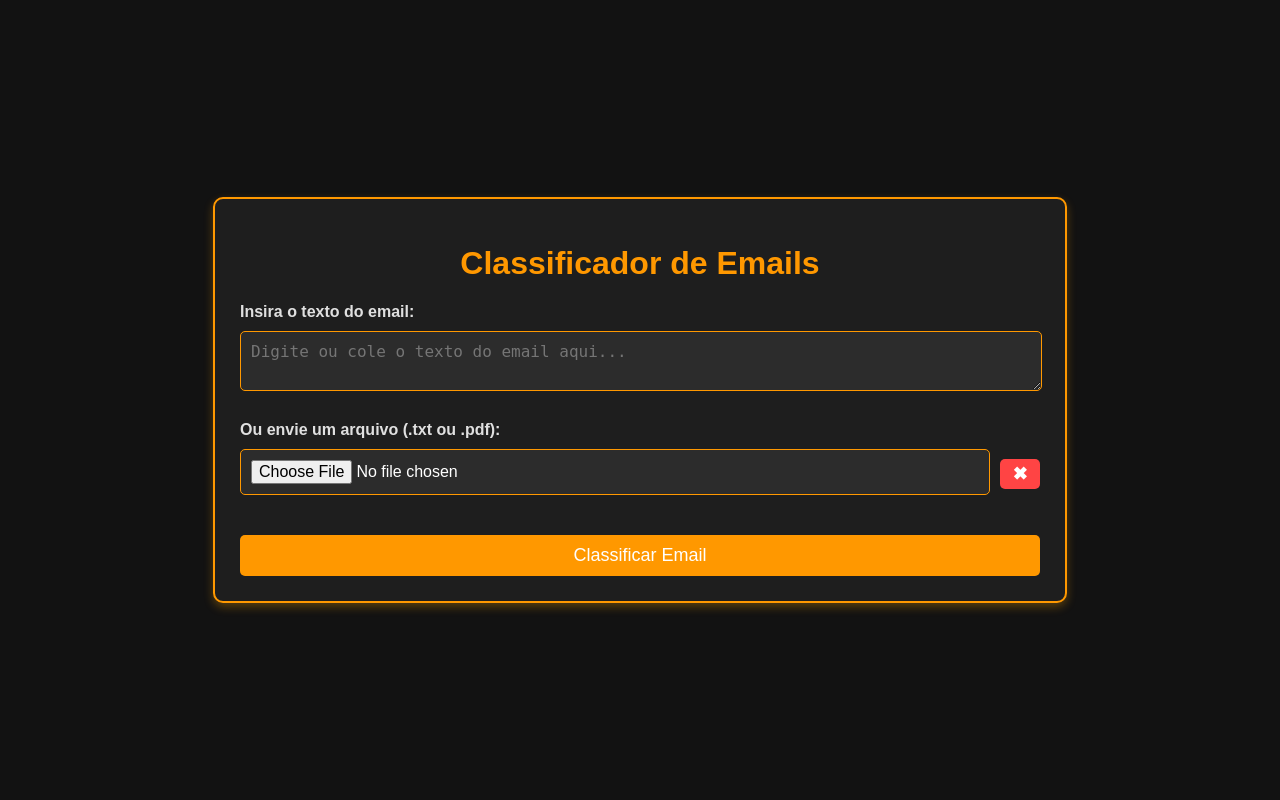
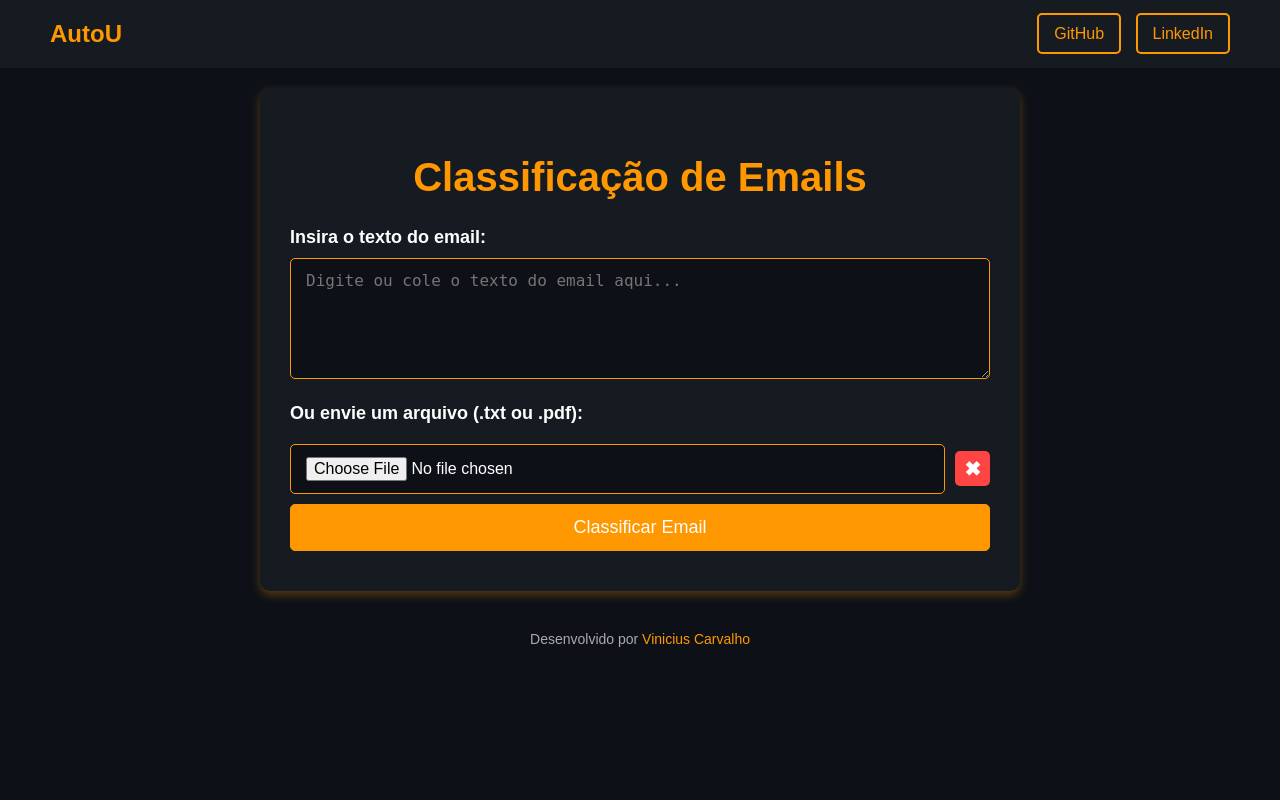
Before and after one commit to carvalhovini/classificador-emails, a Flask app: page / in a window 1280 px wide. Run offline with Flask 3, Linux system fonts and the light colour scheme.

Commit message:
Update index.html

```diff
--- a/templates/index.html
+++ b/templates/index.html
@@ -3,162 +3,24 @@
 <head>
     <meta charset="UTF-8">
     <meta name="viewport" content="width=device-width, initial-scale=1.0">
-    <title>Classificador de Emails</title>
-    <style>
-        /* Modo escuro */
-        body {
-            font-family: Arial, sans-serif;
-            background-color: #121212;
-            color: #e0e0e0;
-            margin: 0;
-            padding: 0;
-            display: flex;
-            justify-content: center;
-            align-items: center;
-            min-height: 100vh;
-        }
-
-        .container {
-            width: 90%;
-            max-width: 800px;
-            background: #1e1e1e;
-            padding: 25px;
-            border-radius: 10px;
-            box-shadow: 0 4px 10px rgba(255, 165, 0, 0.3);
-            border: 2px solid #ff9800;
-        }
-
-        h1 {
-            text-align: center;
-            color: #ff9800;
-        }
-
-        label {
-            font-weight: bold;
-            color: #e0e0e0;
-        }
-
-        textarea {
-            width: calc(100% - 20px);
-            background: #2c2c2c;
-            border: 1px solid #ff9800;
-            border-radius: 5px;
-            padding: 10px;
-            font-size: 16px;
-            color: #ffffff;
-            margin-top: 10px;
-            margin-bottom: 30px; /* Maior espaço entre os campos */
-            display: block;
-        }
-
-        .file-container {
-            display: flex;
-            align-items: center;
-            gap: 10px; /* Espaço entre o input e o botão de excluir */
-        }
-
-        input[type="file"] {
-            flex-grow: 1;
-            background: #2c2c2c;
-            border: 1px solid #ff9800;
-            border-radius: 5px;
-            padding: 10px;
-            font-size: 16px;
-            color: #ffffff;
-            margin-top: 10px;
-            margin-bottom: 20px;
-            display: block;
-        }
-
-        /* Pequeno botão quadrado */
-        .remove-file {
-            margin-top: -6px;
-            width: 30px;
-            height: 30px;
-            background-color: #ff4444;
-            border: none;
-            color: white;
-            font-size: 18px;
-            font-weight: bold;
-            text-align: center;
-            line-height: 30px;
-            border-radius: 5px;
-            cursor: pointer;
-            display: flex;
-            justify-content: center;
-            align-items: center;
-        }
-
-        .remove-file:hover {
-            background-color: #d32f2f;
-        }
-
-        button {
-            display: block;
-            width: 100%;
-            background-color: #ff9800;
-            color: white;
-            border: none;
-            border-radius: 5px;
-            padding: 10px 20px;
-            font-size: 18px;
-            cursor: pointer;
-            margin-top: 20px;
-        }
-
-        button:hover {
-            background-color: #e59400;
-        }
-
-        /* Caixa de resposta formatada */
-        .results {
-            margin-top: 30px;
-            background-color: #252525;
-            padding: 15px;
-            border: 1px solid #ff9800;
-            border-radius: 5px;
-            color: #ffa726;
-            font-size: 16px;
-            white-space: pre-wrap;
-            word-wrap: break-word;
-            overflow-wrap: break-word;
-            max-width: 100%;
-        }
-
-        .error {
-            margin-top: 30px;
-            background-color: #b71c1c;
-            padding: 15px;
-            border: 1px solid #ff4444;
-            border-radius: 5px;
-            color: #ffdddd;
-        }
-
-        footer {
-            text-align: center;
-            margin-top: 30px;
-            font-size: 14px;
-            color: #aaaaaa;
-        }
-
-        @media (max-width: 768px) {
-            .container {
-                width: 95%;
-                padding: 20px;
-            }
-
-            button {
-                font-size: 16px;
-            }
-        }
-    </style>
+    <title>Classificação de Emails</title>
+    <link rel="stylesheet" href="/static/main.css">
 </head>
 <body>
+    <header>
+        <div class="logo">AutoU</div>
+        <div class="social-buttons">
+            <a href="https://github.com/carvalhovini" target="_blank">GitHub</a>
+            <a href="https://www.linkedin.com/in/carvalho-vini/" target="_blank">LinkedIn</a>
+        </div>
+    </header>
+
     <div class="container">
-        <h1>Classificador de Emails</h1>
+        <h1>Classificação de Emails</h1>
+
         <form action="/process" method="post" id="emailForm" enctype="multipart/form-data">
             <label for="email_text">Insira o texto do email:</label>
-            <textarea id="email_text" name="email_text" placeholder="Digite ou cole o texto do email aqui..."></textarea>
+            <textarea id="email_text" name="email_text" placeholder="Digite ou cole o texto do email aqui..." rows="5"></textarea>
 
             <label for="file">Ou envie um arquivo (.txt ou .pdf):</label>
             <div class="file-container">
@@ -171,6 +33,11 @@
 
         <div id="results"></div>
     </div>
+
+    <footer>
+        Desenvolvido por <a href="#">Vinicius Carvalho</a>
+    </footer>
+
     <script>
         document.getElementById('emailForm').onsubmit = async function (e) {
             e.preventDefault();
@@ -195,8 +62,7 @@
         };
 
         function removeFile() {
-            const fileInput = document.getElementById('file');
-            fileInput.value = ''; // Limpa o arquivo selecionado
+            document.getElementById('file').value = '';
         }
     </script>
 </body>
```
